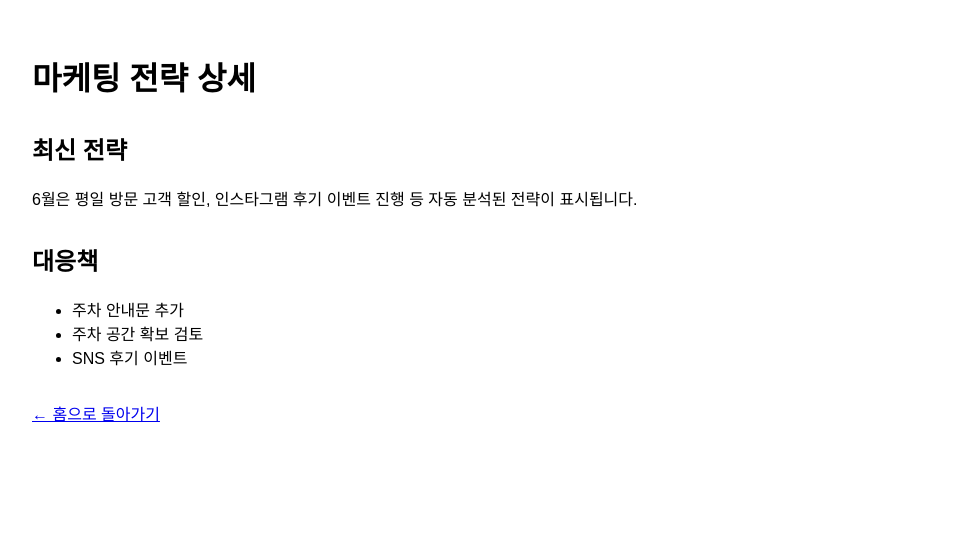
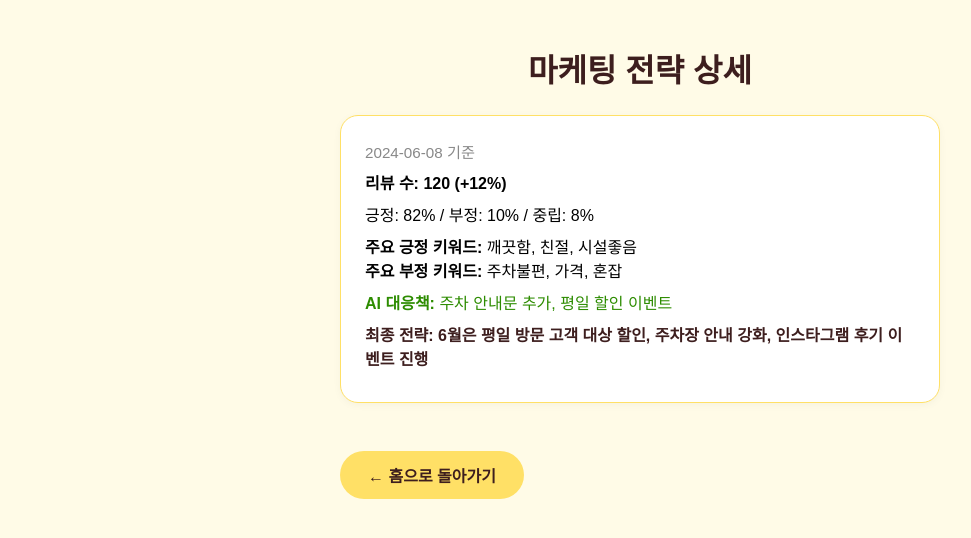
Before and after one commit to isaaskywalker/kidscafe, a Next.js app in the folder web/: page /strategy in a window 1280 px wide. Shown: the top 538 px of the page, without its empty margins (0-971 px from the left). Built offline with nearby package versions, Linux system fonts and the light colour scheme.

Commit message:
Update strategy.tsx

```diff
--- a/web/pages/strategy.tsx
+++ b/web/pages/strategy.tsx
@@ -1,24 +1,22 @@
-import React from 'react';
+import React, { useEffect, useState } from 'react';
 import Link from 'next/link';
+import '../styles/kakao.css';
+import StrategyCard from '../components/StrategyCard';
 
 export default function Strategy() {
+  const [strategy, setStrategy] = useState(null);
+
+  useEffect(() => {
+    fetch('/api/strategy').then(res => res.json()).then(setStrategy);
+  }, []);
+
   return (
-    <main style={{ padding: 24, fontFamily: 'sans-serif' }}>
-      <h1>마케팅 전략 상세</h1>
-      <section style={{ margin: '32px 0' }}>
-        <h2>최신 전략</h2>
-        <p>6월은 평일 방문 고객 할인, 인스타그램 후기 이벤트 진행 등 자동 분석된 전략이 표시됩니다.</p>
-        {/* 실제 데이터는 API 연동 필요 */}
+    <div className="main-container">
+      <h1 style={{ color: '#3d1e1e', textAlign: 'center', marginBottom: 24 }}>마케팅 전략 상세</h1>
+      <section>
+        {strategy && <StrategyCard strategy={strategy} />}
       </section>
-      <section style={{ margin: '32px 0' }}>
-        <h2>대응책</h2>
-        <ul>
-          <li>주차 안내문 추가</li>
-          <li>주차 공간 확보 검토</li>
-          <li>SNS 후기 이벤트</li>
-        </ul>
-      </section>
-      <Link href="/">← 홈으로 돌아가기</Link>
-    </main>
+      <Link href="/"><button className="kakao-btn" style={{ marginTop: 24 }}>← 홈으로 돌아가기</button></Link>
+    </div>
   );
 }
```
